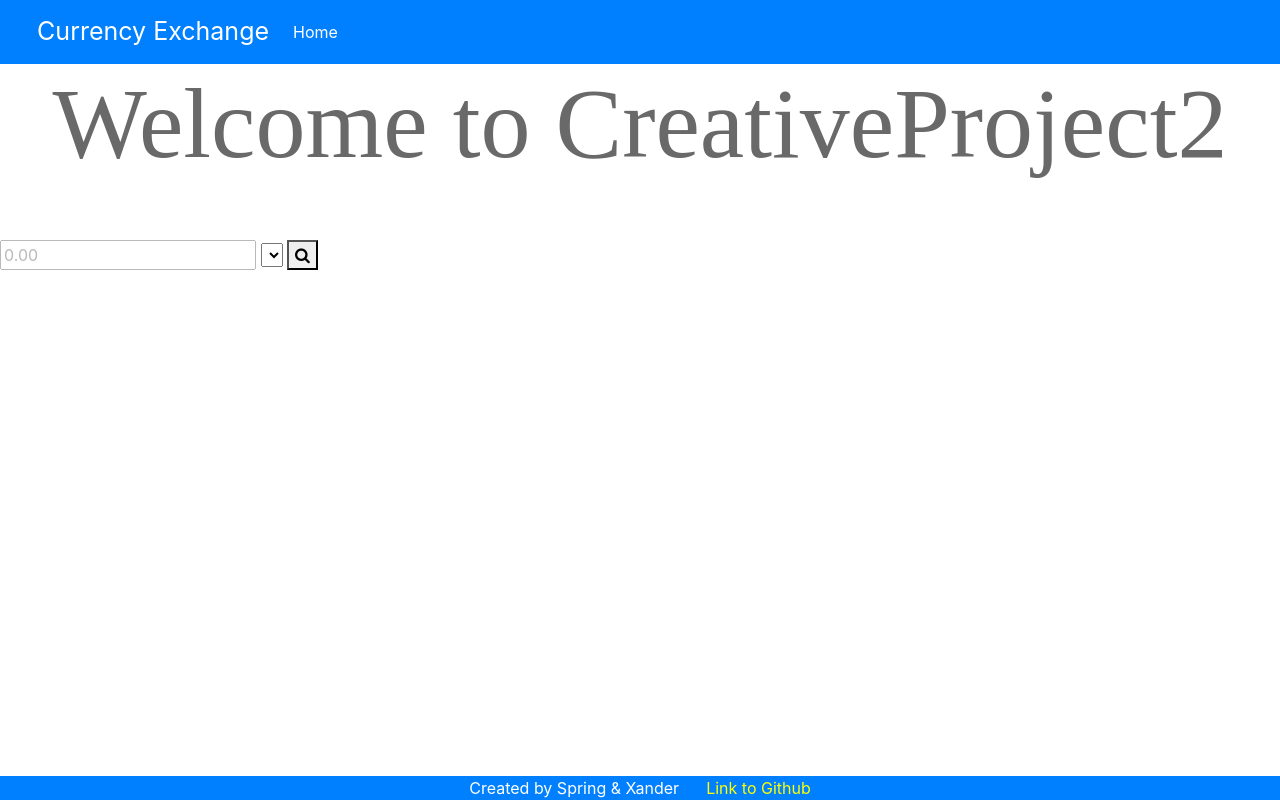
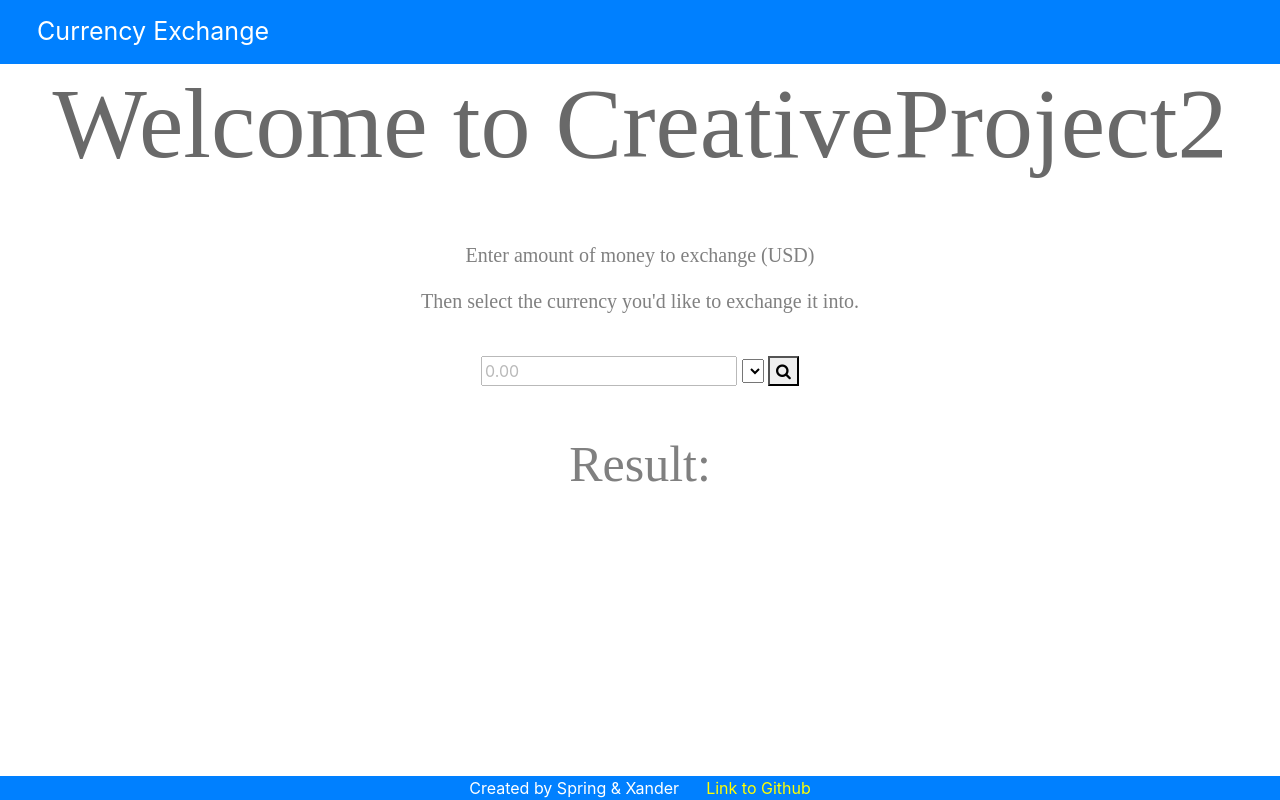
Before and after one commit to springsc123/cs260-creativeproject2, a plain HTML site: page index.html in a window 1280 px wide. Drawn offline with nearby package versions, Linux system fonts and the light colour scheme; no server answers.

Commit message:
updated format

```diff
--- a/index.html
+++ b/index.html
@@ -20,22 +20,32 @@
       <span class="navbar-toggler-icon"></span>
     </button>
     <div class="collapse navbar-collapse" id="navbarNavAltMarkup">
-      <div class="navbar-nav">
-        <a class="nav-item nav-link active" href="index.html">Home <span class="sr-only">(current)</span></a>
-      </div>
     </div>
   </nav>
 
   <h1>Welcome to CreativeProject2</h1>
+
   <br>
   <br>
+
+  <div class="centered">
     <form>
+      <p>Enter amount of money to exchange (USD)</p>
+      <p>Then select the currency you'd like to exchange it into.</p>
+      <br>
       <input id="moneyInput" type="float" placeholder="0.00" style="opacity: 0.5;"></input>
       <select id="currencyType">
 
       </select>
       <button id="moneySubmit" type="submit"><i class="fa fa-search"></i></button>
     </form>
+  </div>
+
+  <br>
+  <br>
+
+  <h2>Result:</h2>
+  <div class="centered" id="currencyResult"></div>
 
   <div class="footer">
     <div color="white">Created by Spring & Xander &nbsp; &nbsp;&nbsp;
--- a/script.js
+++ b/script.js
@@ -1,5 +1,5 @@
 /*global fetch*/
-function init(){
+function init() {
     let dropdown = document.getElementById("currencyType");
     const url = "https://api.exchangerate-api.com/v4/latest/USD";
     fetch(url)
@@ -8,14 +8,15 @@ function init(){
         }).then(function(json) {
             console.log(json);
             var text = "";
-            for (var i in json.rates){
-                text +=  "<option value=\"" + i + "\">" + i + "</option>"
+            for (var i in json.rates) {
+                text += "<option value=\"" + i + "\">" + i + "</option>"
             }
             dropdown.innerHTML = text;
         });
 }
 
-window.onload = function() {
+var el = document.getElementById('moneySubmit');
+if (el) {
     document.getElementById("moneySubmit").addEventListener("submit", function(event) {
         event.preventDefault();
         const currency = document.getElementById("currencyType").value;
@@ -33,13 +34,6 @@ document.getElementById("moneySubmit").addEventListener("submit", function(event
                 return response.json();
             }).then(function(json) {
                 console.log(json);
-
-
             });
-
-
     });
-
-
-
 }
--- a/styles.css
+++ b/styles.css
@@ -57,9 +57,7 @@ p {
 
 .centered {
     display: block;
-    margin-left: auto;
-    margin-right: auto;
-    /*width: 40%;*/
+    text-align: center;
 }
 
 .thin-border {
```
Lines whose indentation alone changed are shown as unchanged.
